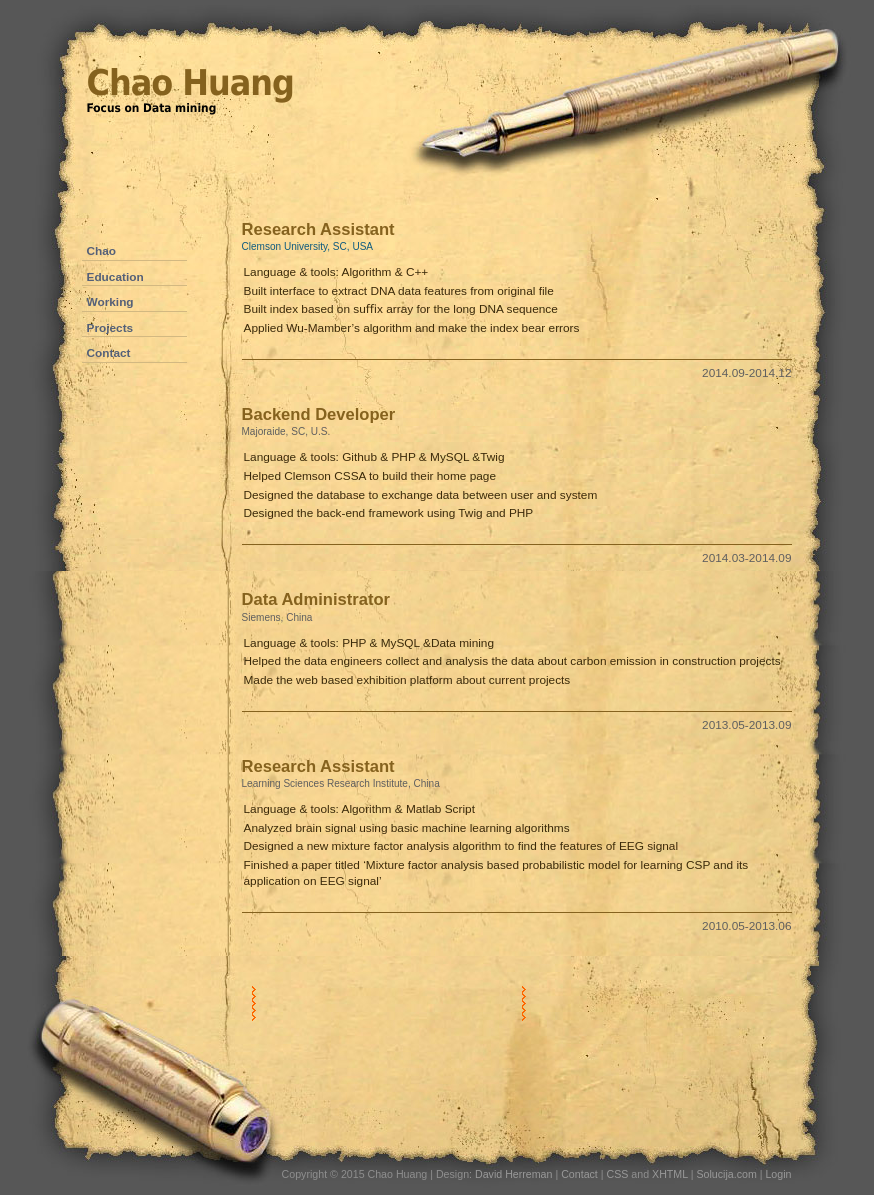
After one commit to oliverhuangchao/PWB, a Django app: page /work/ in a window 1280 px wide. The commit adds this page. Shown: the whole page, without its empty margins (201-1075 px from the left). Run offline with Django 3.2, Linux system fonts and the light colour scheme.

Commit message:
add working experience

```diff
--- a/home/templates/basic.html
+++ b/home/templates/basic.html
@@ -18,31 +18,31 @@
     <div class="leftmenu">
       <div class="nav">
         <ul>
-          <li><a href="http://127.0.0.1:8001/index">Chao</a></li>
-          <li><a href="#">Education</a></li>
-          <li><a href="#">Working</a></li>
-          <li><a href="#">Projects</a></li>
-          <li><a href="#">Contact</a></li>
+          <li><a href="http://127.0.0.1:8000/index">Chao</a></li>
+          <li><a href="http://127.0.0.1:8000/education">Education</a></li>
+          <li><a href="http://127.0.0.1:8000/work">Working</a></li>
+          <li><a href="http://127.0.0.1:8000/projects">Projects</a></li>
+          <li><a href="http://127.0.0.1:8000/contract">Contact</a></li>
         </ul>
       </div>
     </div>
   </div>
   <div id="prefooter">
     <div class="particles">
-      <h2>Top Articles</h2>
-      <img src="images/arrow.gif" alt="" /> <a href="#">Integer euismod ante non diam adipiscing</a> <br />
-      <img src="images/arrow.gif" alt="" /> <a href="#">consectetuer adipiscing elit dolor sit amet</a> <br />
-      <img src="images/arrow.gif" alt="" /> <a href="#">Lorem ipsum dolor sit amet ipsum dolor</a><br />
-      <img src="images/arrow.gif" alt="" /> <a href="#">Integer euismod ante non adipiscing elit </a><br />
-      <img src="images/arrow.gif" alt="" /> <a href="#">Lorem ipsum dolor sit amet euismod ante</a><br />
+      <h2></h2>
+      <img src="images/arrow.gif" alt="" /> <a href="#"></a> <br />
+      <img src="images/arrow.gif" alt="" /> <a href="#"></a> <br />
+      <img src="images/arrow.gif" alt="" /> <a href="#"></a><br />
+      <img src="images/arrow.gif" alt="" /> <a href="#"></a><br />
+      <img src="images/arrow.gif" alt="" /> <a href="#"></a><br />
     </div>
     <div class="comments">
-      <h2>Last Comments</h2>
-      <img src="images/arrow.gif" alt="" /> <a href="#">Integer euismod ante non diam adipiscing</a> <br />
-      <img src="images/arrow.gif" alt="" /> <a href="#">consectetuer adipiscing elit dolor sit amet</a> <br />
-      <img src="images/arrow.gif" alt="" /> <a href="#">Lorem ipsum dolor sit amet ipsum dolor</a><br />
-      <img src="images/arrow.gif" alt="" /> <a href="#">Integer euismod ante non adipiscing elit </a><br />
-      <img src="images/arrow.gif" alt="" /> <a href="#">Lorem ipsum dolor sit amet euismod ante</a><br />
+      <h2></h2>
+      <img src="images/arrow.gif" alt="" /> <a href="#"></a> <br />
+      <img src="images/arrow.gif" alt="" /> <a href="#"></a> <br />
+      <img src="images/arrow.gif" alt="" /> <a href="#"></a><br />
+      <img src="images/arrow.gif" alt="" /> <a href="#"></a><br />
+      <img src="images/arrow.gif" alt="" /> <a href="#"></a><br />
     </div>
   </div>
   <div id="footer">
--- /dev/null
+++ b/home/templates/work.html
@@ -0,0 +1,54 @@
+{% extends "basic.html" %}
+{% block title %}{{title}}{% endblock %}
+{% block mainpart %}
+<div class="center">
+      <h2>Research Assistant</h2>
+      <h3><a href="www.clemson.edu">Clemson University, SC, USA</a></h3>
+      <table>
+            <tr><td>Language & tools: Algorithm & C++</td></tr>
+            <tr><td>Built interface to extract DNA data features from original ﬁle</td></tr>
+            <tr><td>Built index based on suﬃx array for the long DNA sequence</td></tr>
+            <tr><td>Applied Wu-Mamber’s algorithm and make the index bear errors</td></tr>
+      </table>
+      <br>
+      <p class="date">2014.09-2014.12</p>
+      <br/>
+
+
+      <h2>Backend Developer</h2>
+      <h3>Majoraide, SC, U.S.</a></h3>
+      <table>
+            <tr><td>Language & tools: Github & PHP & MySQL &Twig</td></tr>
+            <tr><td>Helped Clemson CSSA to build their home page</td></tr>
+            <tr><td>Designed the database to exchange data between user and system</td></tr>
+            <tr><td>Designed the back-end framework using Twig and PHP</td></tr>
+      </table>
+      <br>
+      <p class="date">2014.03-2014.09</p>
+      <br/>
+
+      <h2>Data Administrator</h2>
+      <h3>Siemens, China</a></h3>
+      <table>
+            <tr><td>Language & tools: PHP & MySQL &Data mining</td></tr>
+            <tr><td>Helped the data engineers collect and analysis the data about carbon emission in construction projects</td></tr>
+            <tr><td>Made the web based exhibition platform about current projects</td></tr>
+      </table>
+      <br>
+      <p class="date">2013.05-2013.09</p>
+      <br/>
+
+      <h2>Research Assistant</h2>
+      <h3>Learning Sciences Research Institute, China</a></h3>
+      <table>
+            <tr><td>Language & tools: Algorithm & Matlab Script</td></tr>
+            <tr><td>Analyzed brain signal using basic machine learning algorithms</td></tr>
+            <tr><td>Designed a new mixture factor analysis algorithm to ﬁnd the features of EEG signal</td></tr>
+            <tr><td>Finished a paper titled ‘Mixture factor analysis based probabilistic model for learning CSP and its application on EEG signal’</td></tr>
+      </table>
+      <br>
+      <p class="date">2010.05-2013.06</p>
+      <br/>
+
+    </div>
+{% endblock %}
--- a/home/views.py
+++ b/home/views.py
@@ -8,6 +8,11 @@ def index(req):
 	return render(req,'homepage.html',{'title':'Chao\'s homepage','name':'chaoh'})
 	#return render_to_response('index.html',{'title':'hello','id':'abcdefg'})
 
-
 def contract(req):
 	return render(req,'contract.html',{'title':'Contract information'})
+
+def work(req):
+	return render(req,'work.html',{'title':'My Working experience'})
+
+def projects(req):
+	return render(req,'projects.html',{'title':'Previous Projects'})
--- a/mysite/urls.py
+++ b/mysite/urls.py
@@ -26,6 +26,8 @@ urlpatterns = [
     url(r'^polls/index/(?P<id>\d{2})/$','polls.views.index'),
     url(r'^index/$','home.views.index'),
     url(r'^contract/$','home.views.contract'),
+    url(r'^work/$','home.views.work'),
+    url(r'^projects/$','home.views.projects'),
 ]
 
 
```
Also changed, not shown: home/templates/projects.html (added, +18 -0 lines), 3 other files.
